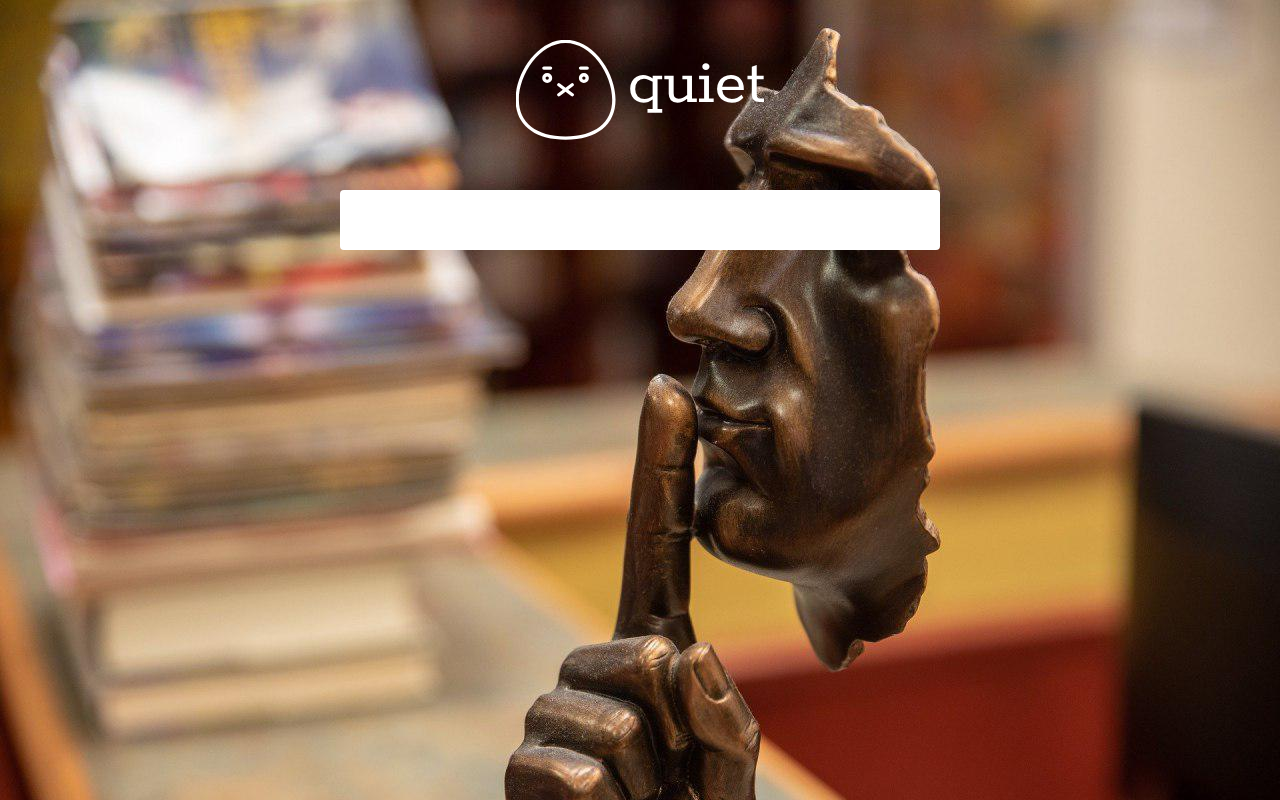
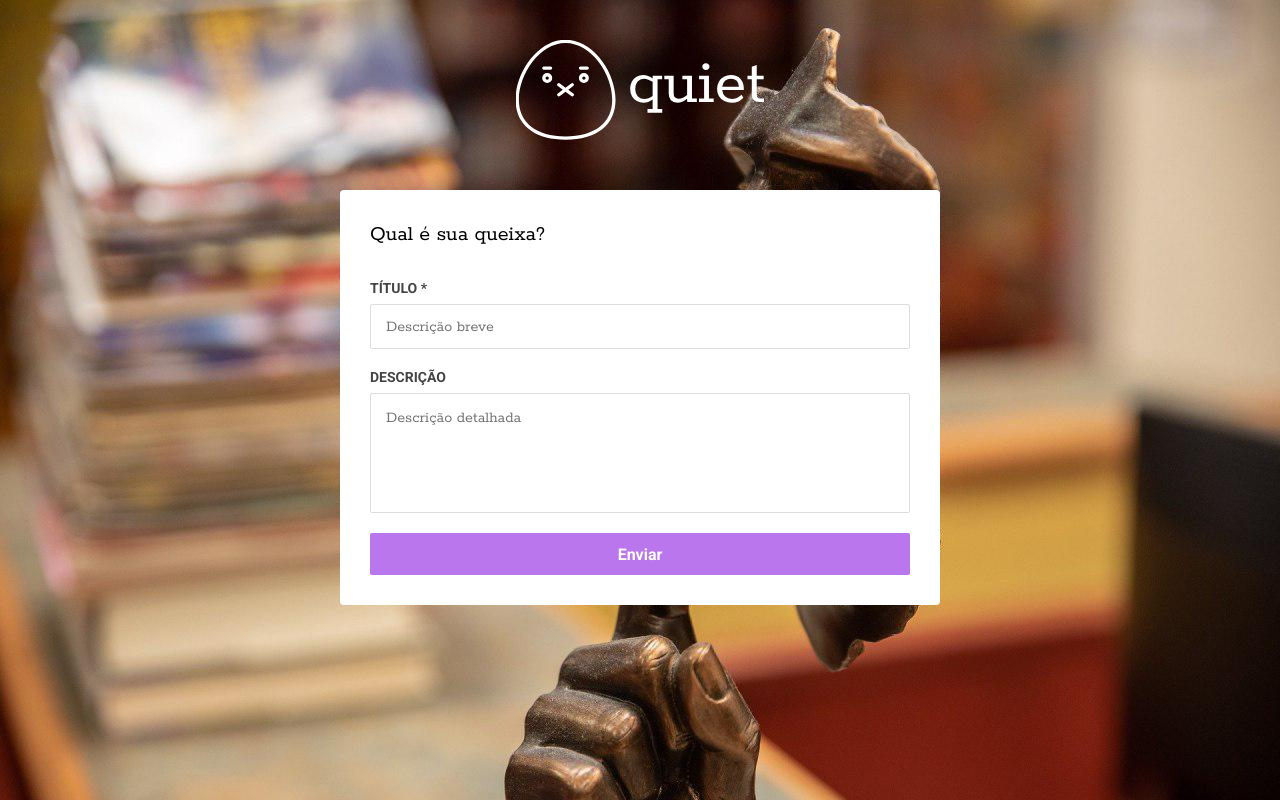
Before and after one commit to martonpss/Quiet, a React (Create React App) app: page /report in a window 1280 px wide. Built offline with nearby package versions, Linux system fonts and the light colour scheme.

Commit message:
Configura página de denúncia

```diff
--- a/src/App.css
+++ b/src/App.css
@@ -18,7 +18,7 @@ body {
   -webkit-font-smoothing: antialiased !important;
 }
 
-body, input, button {
+body, input, button, textarea {
   font-family: 'Rokkitt', 'Times New Roman', Times, serif;
   font-size: 14px;
 }
@@ -56,13 +56,8 @@ body, input, button {
   margin-bottom: 30px;
 }
 
-.buttonsHome {
-  display: grid;
-  grid-template-columns: 1fr 1fr;
-  grid-gap: 20px;
-}
 
-.buttonsHome button.btn {
+.content button.btn {
   border: 0;
   border-radius: 2px;
   width: 100%;
@@ -76,6 +71,41 @@ body, input, button {
   font-family: 'Roboto', Arial, Helvetica, sans-serif;
 }
 
+.buttonsHome {
+  display: grid;
+  grid-template-columns: 1fr 1fr;
+  grid-gap: 20px;
+}
+
+
 .buttonsHome button.btn:hover {
   background: #AB6AE2;
 }
+
+.content form {
+  display: flex;
+  flex-direction: column;
+}
+
+.content form label {
+  font-size: 14px;
+  color: #444;
+  font-weight: bold;
+  margin-bottom: 8px;
+  font-family: 'Roboto', Arial, Helvetica, sans-serif;
+}
+
+.content form input, .content form textarea {
+  margin-bottom: 20px;
+  border: 1px solid #DDD;
+  border-radius: 2px;
+  height: 45px;
+  padding: 0 15px;
+  font-size: 16px;
+}
+
+.content form textarea {
+  height: 15vh;
+  padding: 15px;
+  resize: none;
+}
--- a/src/pages/Report/index.js
+++ b/src/pages/Report/index.js
@@ -1,5 +1,40 @@
 import React from 'react';
 
 export default function Report() {
-	return <div />
+
+	function handleSubmit(event) {
+		event.preventDefault();
+
+		/*
+			ATENÇÃO!
+			Os valores passados devem ser o título, descrição e geolocalização.
+			O usuário só pode fazer a submissão a cada certo intervalo de tempo.
+		*/
+
+	}
+
+
+	return (
+		<>
+			<p>
+				Qual é sua queixa?
+			</p>
+			<form onSubmit={handleSubmit}>
+				<label htmlFor="reportTitle">TÍTULO *</label>
+				<input
+					type="text"
+					id="reportTitle"
+					placeholder="Descrição breve"
+				/>
+
+				<label htmlFor="reportDescription">DESCRIÇÃO</label>
+				<textarea
+					id="reportDescription"
+					placeholder="Descrição detalhada"
+				/>
+
+				<button type="submit" className="btn">Enviar</button>
+			</form>
+		</>
+	);
 }
```
